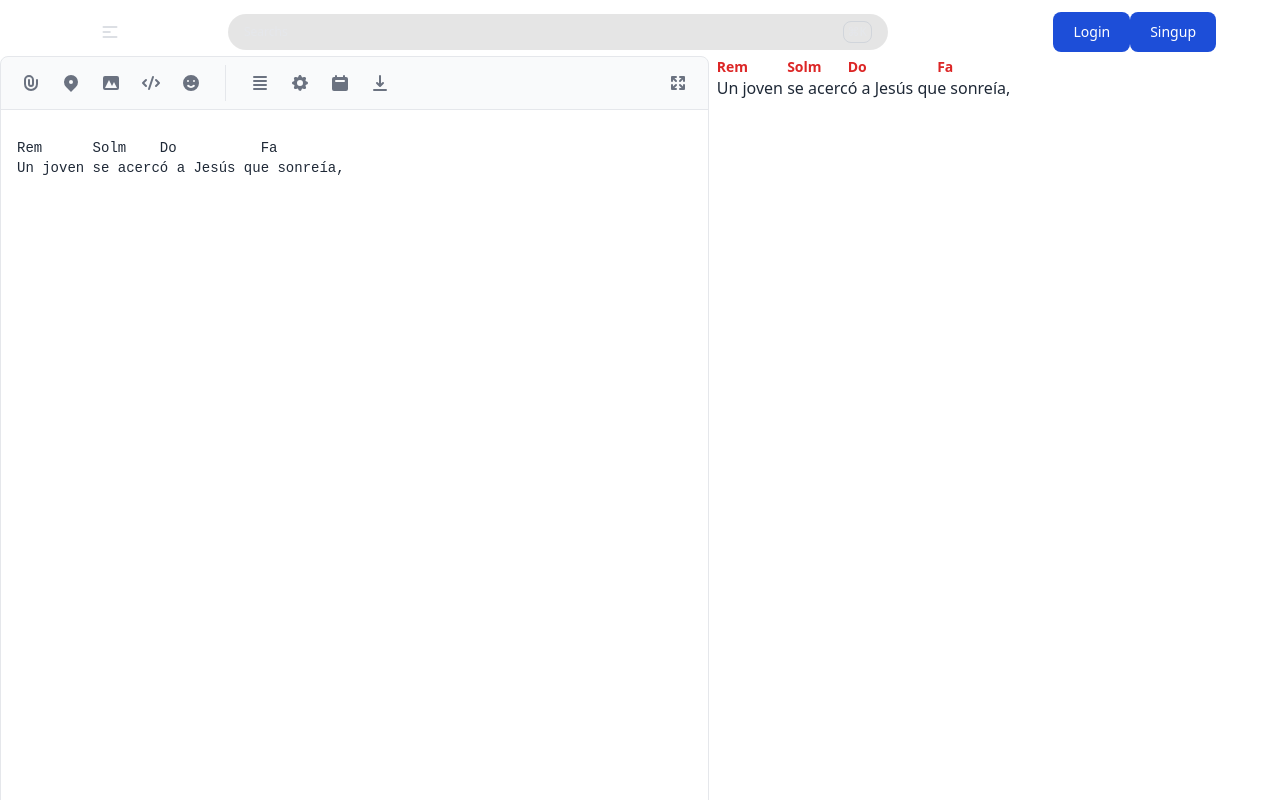
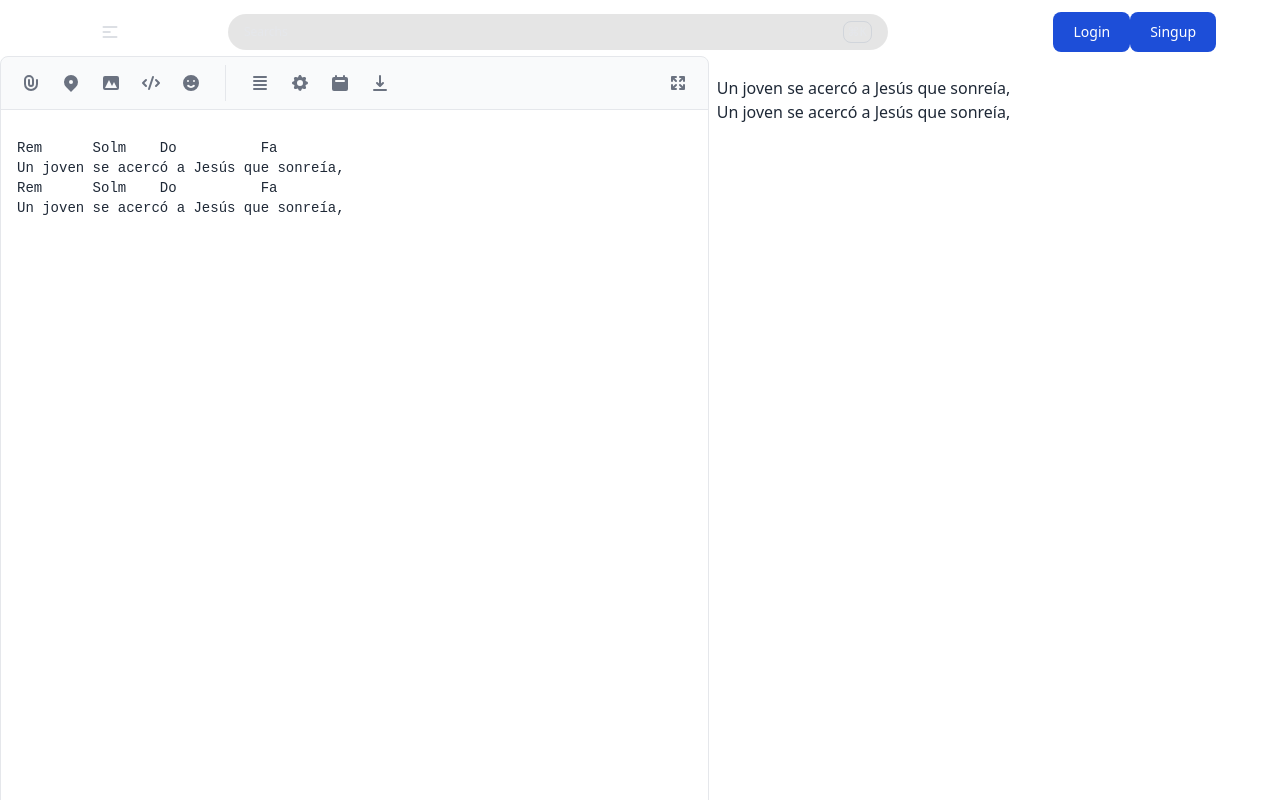
Before and after one commit to jesusmaherrera/songbook-nuxt, a Nuxt app: page / in a window 1280 px wide. Shown: the top 800 px of the page. Built offline with nearby package versions, Linux system fonts and the light colour scheme.

Commit message:
restructure code

```diff
--- a/components/Song/Form.vue
+++ b/components/Song/Form.vue
@@ -1,6 +1,8 @@
 <script setup lang="ts">
 import type { Ref } from "vue";
 const song: Ref<string> = ref(`
+Rem      Solm    Do          Fa
+Un joven se acercó a Jesús que sonreía,
 Rem      Solm    Do          Fa
 Un joven se acercó a Jesús que sonreía,
 `);
--- a/components/SongViewer.vue
+++ b/components/SongViewer.vue
@@ -1,16 +1,18 @@
 <script setup lang="ts">
 import { ref, computed } from "vue";
+import { Note, NotesLine } from "@/types/notes";
+import { getNoteLines } from "~~/utils/renderManager/getNoteLines";
+
 interface Props {
   source: string;
 }
-interface Note {
-  note: string;
-  index: number;
-}
 
 const props = defineProps<Props>();
+
 const formatedText = computed(() => {
   let lines = props.source.trim().split(/\n/);
+  let linesWithNotes = getNoteLines(lines);
+  debugger;
   let lines_html: string[] = [];
   let line_notes: Note[] = [];
   let line_notes_length: number = null;
@@ -42,75 +44,15 @@ const formatedText = computed(() => {
       line_notes_length = null;
     }
     if (isNotesLine) {
-      line_notes_length = line.length;
-      let note = "";
-      let startIndex = null;
-      for (var letterIndex in line) {
-        const isLastIndex = Number(letterIndex) === line.length - 1;
-        if (line[letterIndex] != " ") {
-          note += line[letterIndex];
-          if (startIndex === null) startIndex = letterIndex;
-          if (isLastIndex) {
-            line_notes.push({
-              note: note,
-              index: Number(startIndex),
-            });
-          }
-        } else if (startIndex != null || isLastIndex) {
-          line_notes.push({
-            note: note,
-            index: Number(startIndex),
-          });
-          note = "";
-          startIndex = null;
-        }
-      }
     }
   });
   const returnValue = lines_html.join("");
   return returnValue;
-  // return '<span class="relative">U<span class="absolute -top-5 left-0 text-red-600 text-sm font-semibold">Rem</span></span>n joven se acercó a Jesús que sonreía,';
 });
 </script>
 <template>
   <div class="bg-white text-gray-800 p-2 pt-5">
     <div v-html="formatedText"></div>
-    <!-- <note value="Rem">U</note>n joven <note value="Solm">s</note>e acercó<note
-      value="Do"
-    />
-    a Jesús qu<note value="Fa" />e sonreía,
-    <Nbr />
-    un jov<note value="La#" />en que quer<note value="Solm">í</note>a ser mejo<note
-      value="La7"
-    />r, <Nbr /> quiero hacer <note value="Rem" />tu voluntad<note value="Solm" />
-    <Nbr /> y no sé<note value="Do" /> qué hacer, Señor,<note value="Fa" /> <Nbr /> Tú que
-    eres <note value="La#" />la verdad, <note value="Solm" />dime, p<note value="La7" />or
-    favor<note value="Rem" />.
-    <Nbr />
-    <Nbr />
-    Si tú quiere<note value="La7" />s ser mi amigo,<note value="Rem" /> <Nbr /> anda y
-    vende <note value="Do" />lo que tienes<note value="Fa" /> <Nbr /> y ya lib<note
-      value="Solm"
-    />re, ven conmig<note value="Rem" />o <Nbr /> yo te ofrez<note value="La7" />co mucho
-    más.<note value="Rem" />
-    <Nbr />
-    <Nbr />
-    Jesús l<note value="Rem" />e conte<note value="Solm" />mpló y era ale<note
-      value="Do"
-    />gre su mirada<note value="Fa" /> <Nbr /> y urgen<note value="La#" />te la llamada y
-    le<note value="Solm" /> habló.<note value="La7" /> <Nbr /> Pero el joven
-    <note value="Rem" />se marchó <note value="Solm" /> <Nbr /> sin deci<note
-      value="Do"
-    />r apenas nada,<note value="Fa" /> <Nbr /> como el j<note value="La#" />oven era
-    rico, t<note value="Solm" />riste se<note value="La7" /> marchó.<note value="Rem" />
-    <Nbr />
-    <Nbr />
-    Si tú quiere<note value="La7" />s ser mi amigo,<note value="Rem" /> <Nbr /> anda y
-    vende <note value="Do" />lo que tienes<note value="Fa" /> <Nbr /> y ya lib<note
-      value="Solm"
-    />re, ven conmig<note value="Rem" />o <Nbr /> yo te ofrez<note value="La7" />co mucho
-    más.<note value="Rem" />
-    <Nbr /> -->
   </div>
 </template>
 
--- /dev/null
+++ b/types/notes.ts
@@ -0,0 +1,12 @@
+interface Note {
+  note: string;
+  index: number;
+}
+
+interface NotesLine {
+  index: number;
+  notes: Note[];
+  length: number;
+}
+
+export { NotesLine, Note };
--- /dev/null
+++ b/utils/renderManager/getNoteLines.ts
@@ -0,0 +1,46 @@
+import { Note, NotesLine } from "~~/types/notes";
+
+function getNoteLines(lines: any): NotesLine[] {
+  let notesLines: NotesLine[] = [];
+
+  lines.forEach(function (line: any, index: number) {
+    const isNotesLine = line.indexOf("  ") !== -1;
+
+    if (isNotesLine) {
+      let notesLine: NotesLine = {
+        index: index,
+        length: line.length,
+        notes: [],
+      } as NotesLine;
+
+      let note = "";
+      let currentNote: Note = { note: "", index: null } as Note;
+
+      for (var letterIndex in line) {
+        const isLastIndex = Number(letterIndex) === line.length - 1;
+        const currentValue = line[letterIndex];
+        const hasCurrentValue: boolean = currentValue != " ";
+
+        if (hasCurrentValue) {
+          if (currentNote.index === null) {
+            currentNote.index = Number(letterIndex);
+          }
+          currentNote.note += currentValue;
+
+          if (isLastIndex) {
+            notesLine.notes.push(currentNote);
+          }
+        } else if (currentNote.index != null || isLastIndex) {
+          notesLine.notes.push(currentNote);
+          note = "";
+          currentNote = { note: "", index: null } as Note;
+        }
+      }
+      notesLines.push(notesLine);
+    }
+  });
+
+  return notesLines;
+}
+
+export { getNoteLines }
```
